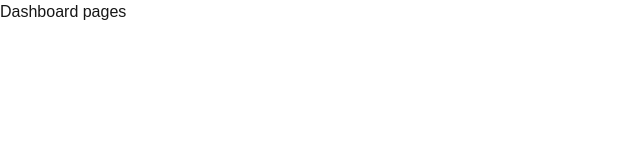
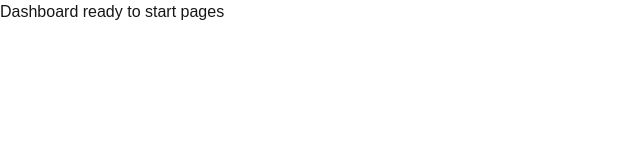
Before and after one commit to prakhar17072004/Health_app, a Next.js app: page /dashboard in a window 1280 px wide. Shown: the top 160 px of the page, without its empty margins (0-640 px from the left). Built offline with nearby package versions, Linux system fonts and the light colour scheme.

Commit message:
dash page is added

```diff
--- a/src/app/dashboard/page.tsx
+++ b/src/app/dashboard/page.tsx
@@ -2,7 +2,7 @@ import React from 'react'
 
 function Dashboard() {
   return (
-    <div>Dashboard  pages</div>
+    <div>Dashboard   ready to start pages</div>
   )
 }
 
```
